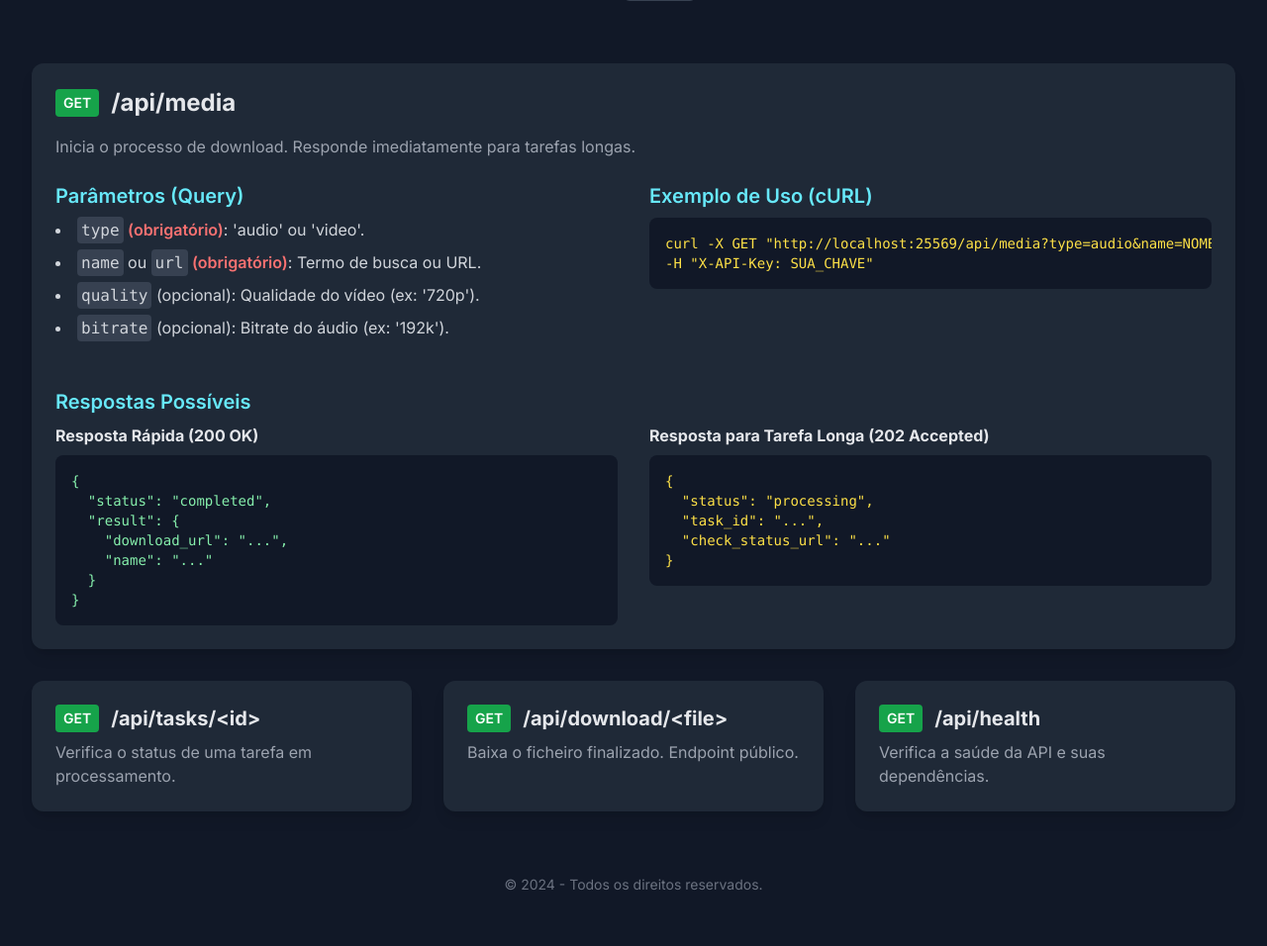
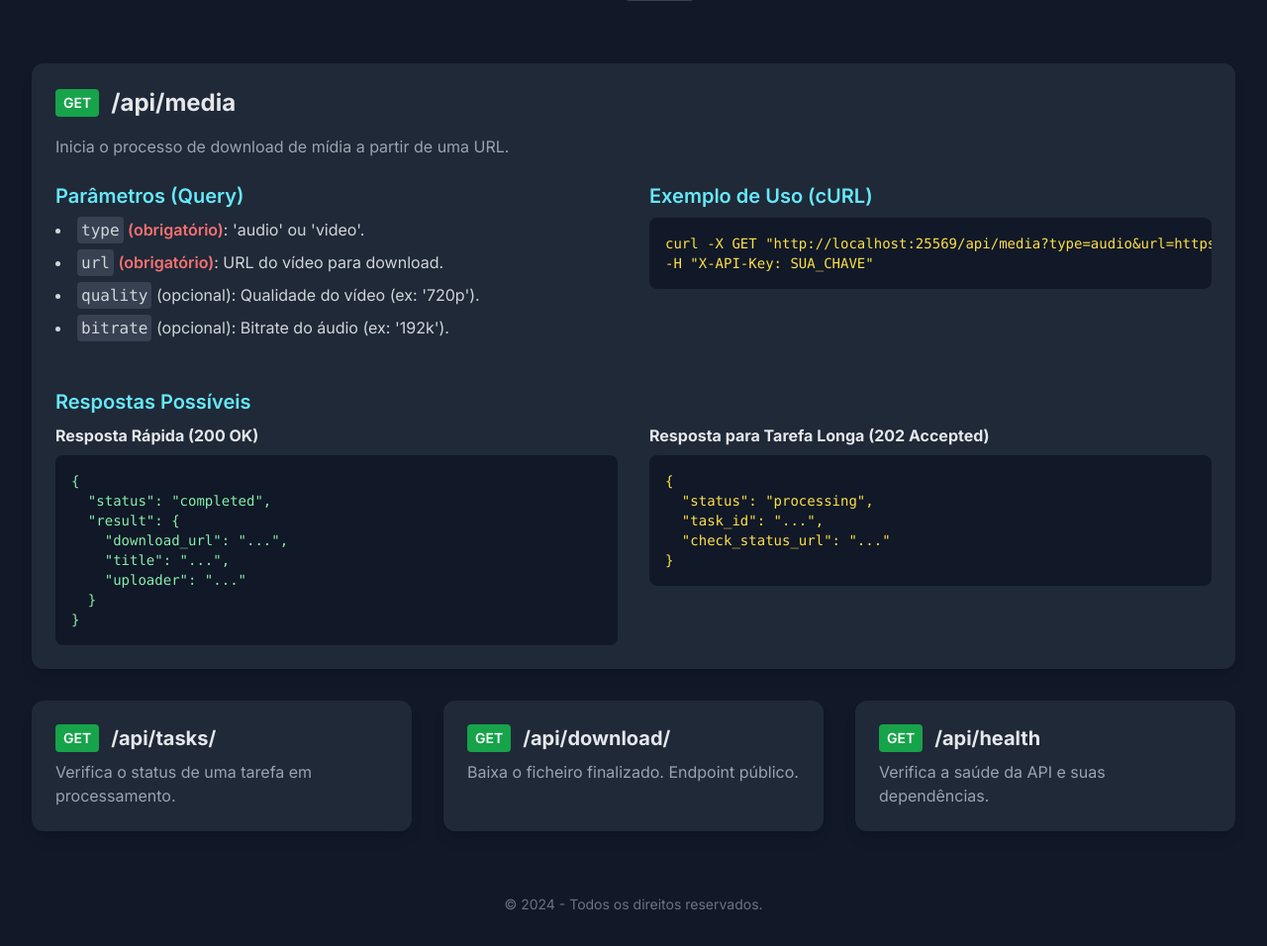
Before and after one commit to NiceATC/YTDLP-WEB-API, a Flask app: page / in a window 1280 px wide. Shown: the part 216-1172 px from the top of the page at 99% size. Before the commit the page ends 1115 px from the top, so only its background shows below. Run offline with Flask 3, Linux system fonts and the light colour scheme; parts of the project's set-up code (start-up, migrations or seed data) failed here and were passed over; some libraries are stand-ins or nearby versions.

Commit message:
Remover opção de busca por nome, manter apenas URL

```diff
--- a/app.py
+++ b/app.py
@@ -263,15 +263,22 @@ def logout():
     return redirect(url_for('login'))
 
 class MediaRequest(BaseModel):
-    type: str; url: Optional[str] = None; name: Optional[str] = None; quality: Optional[str] = None; bitrate: Optional[str] = None
+    type: str
+    url: str
+    quality: Optional[str] = None
+    bitrate: Optional[str] = None
+
     @validator('type')
     def type_must_be_valid(cls, v):
-        if v.lower() not in ['audio', 'video']: raise ValueError("Tipo deve ser 'audio' ou 'video'")
+        if v.lower() not in ['audio', 'video']:
+            raise ValueError("Tipo deve ser 'audio' ou 'video'")
         return v.lower()
-    @validator('name')
-    def url_or_name_must_exist(cls, v, values):
-        if not values.get('url') and not v: raise ValueError('URL ou nome é obrigatório')
-        return v
+
+    @validator('url')
+    def url_must_be_provided(cls, v):
+        if not v or not v.strip():
+            raise ValueError('URL é obrigatória')
+        return v.strip()
 
 @app.route('/')
 def documentation():
@@ -295,8 +302,7 @@ def download_media():
     except ValidationError as e:
         return jsonify({'error': 'Dados de entrada inválidos', 'details': e.errors()}), 400
 
-    search_query = data.url if data.url else f"ytsearch:{data.name}"
-    task = process_media.delay(search_query, data.type, data.quality, data.bitrate)
+    task = process_media.delay(data.url, data.type, data.quality, data.bitrate)
     timeout = Config.get_settings().get("TASK_COMPLETION_TIMEOUT", 60)
 
     try:
--- a/templates/dashboard.html
+++ b/templates/dashboard.html
@@ -74,7 +74,7 @@
                     <div class="grid grid-cols-1 lg:grid-cols-2 gap-8">
                         <div class="bg-gray-800 p-6 rounded-lg shadow-md">
                             <form id="api-test-form" class="space-y-4">
-                                <div><label for="url" class="block text-sm font-medium text-gray-400">URL ou Nome</label><input type="text" name="url" id="url" placeholder="URL do vídeo ou nome para busca" class="mt-1 block w-full bg-gray-700 border-gray-600 rounded-md py-2 px-3 text-white"></div>
+                                <div><label for="url" class="block text-sm font-medium text-gray-400">URL do Vídeo</label><input type="url" name="url" id="url" placeholder="https://www.youtube.com/watch?v=..." required class="mt-1 block w-full bg-gray-700 border-gray-600 rounded-md py-2 px-3 text-white"></div>
                                 <div><label for="type" class="block text-sm font-medium text-gray-400">Tipo</label><select name="type" id="type" class="mt-1 block w-full bg-gray-700 border-gray-600 rounded-md py-2 px-3 text-white"><option value="audio">Áudio</option><option value="video">Vídeo</option></select></div>
                                 <div><label for="quality" class="block text-sm font-medium text-gray-400">Qualidade (Vídeo)</label><input type="text" name="quality" id="quality" placeholder="Ex: 720p (opcional)" class="mt-1 block w-full bg-gray-700 border-gray-600 rounded-md py-2 px-3 text-white"></div>
                                 <div><label for="bitrate" class="block text-sm font-medium text-gray-400">Bitrate (Áudio)</label><input type="text" name="bitrate" id="bitrate" placeholder="Ex: 192k (opcional)" class="mt-1 block w-full bg-gray-700 border-gray-600 rounded-md py-2 px-3 text-white"></div>
@@ -92,7 +92,7 @@
                         <tbody>
                             {% for item in history %}<tr class="border-t border-gray-700 hover:bg-gray-700/50">
                                 <td class="p-4 align-top text-sm text-gray-400">{{ item.timestamp }}</td>
-                                <td class="p-4 align-top"><p class="font-semibold">{{ item.request.type | capitalize }}</p><p class="text-xs text-gray-400 truncate w-64">{{ item.request.url or item.request.name }}</p></td>
+                                <td class="p-4 align-top"><p class="font-semibold">{{ item.request.type | capitalize }}</p><p class="text-xs text-gray-400 truncate w-64">{{ item.request.url }}</p></td>
                                 <td class="p-4 align-top">
                                     {% if item.response.status == 'completed' %}<span class="px-2 py-1 text-xs font-semibold text-green-100 bg-green-600 rounded-full">Concluído</span>
                                     {% elif item.response.status == 'processing' %}<span class="px-2 py-1 text-xs font-semibold text-yellow-100 bg-yellow-600 rounded-full">Processando</span>
--- a/templates/docs.html
+++ b/templates/docs.html
@@ -35,21 +35,21 @@
 
             <div class="bg-gray-800 rounded-xl shadow-lg p-6 endpoint-card">
                 <h3 class="text-2xl font-bold mb-4 flex items-center"><span class="bg-green-600 text-white text-sm font-semibold rounded px-2 py-1 mr-3">GET</span>/api/media</h3>
-                <p class="text-gray-400 mb-6">Inicia o processo de download. Responde imediatamente para tarefas longas.</p>
+                <p class="text-gray-400 mb-6">Inicia o processo de download de mídia a partir de uma URL.</p>
 
                 <div class="grid md:grid-cols-2 gap-8">
                     <div>
                         <h4 class="text-xl font-semibold mb-2 text-cyan-300">Parâmetros (Query)</h4>
                         <ul class="list-disc list-inside space-y-2 text-gray-300 mb-6">
                             <li><code class="bg-gray-700 p-1 rounded">type</code> <span class="text-red-400 font-semibold">(obrigatório)</span>: 'audio' ou 'video'.</li>
-                            <li><code class="bg-gray-700 p-1 rounded">name</code> ou <code class="bg-gray-700 p-1 rounded">url</code> <span class="text-red-400 font-semibold">(obrigatório)</span>: Termo de busca ou URL.</li>
+                            <li><code class="bg-gray-700 p-1 rounded">url</code> <span class="text-red-400 font-semibold">(obrigatório)</span>: URL do vídeo para download.</li>
                             <li><code class="bg-gray-700 p-1 rounded">quality</code> (opcional): Qualidade do vídeo (ex: '720p').</li>
                             <li><code class="bg-gray-700 p-1 rounded">bitrate</code> (opcional): Bitrate do áudio (ex: '192k').</li>
                         </ul>
                     </div>
                     <div>
                         <h4 class="text-xl font-semibold mb-2 text-cyan-300">Exemplo de Uso (cURL)</h4>
-                        <pre class="bg-gray-900 p-4 rounded-lg text-sm text-yellow-300 overflow-x-auto"><code>curl -X GET "http://localhost:25569/api/media?type=audio&name=NOME" \
+                        <pre class="bg-gray-900 p-4 rounded-lg text-sm text-yellow-300 overflow-x-auto"><code>curl -X GET "http://localhost:25569/api/media?type=audio&url=https://www.youtube.com/watch?v=dQw4w9WgXcQ" \
 -H "X-API-Key: SUA_CHAVE"</code></pre>
                     </div>
                 </div>
@@ -62,7 +62,8 @@
   "status": "completed",
   "result": {
     "download_url": "...",
-    "name": "..."
+    "title": "...",
+    "uploader": "..."
   }
 }</code></pre>
                     </div>
@@ -79,11 +80,11 @@
 
             <div class="grid md:grid-cols-2 lg:grid-cols-3 gap-8">
                 <div class="bg-gray-800 rounded-xl shadow-lg p-6 endpoint-card">
-                    <h3 class="text-xl font-bold mb-2 flex items-center"><span class="bg-green-600 text-white text-sm font-semibold rounded px-2 py-1 mr-3">GET</span>/api/tasks/&lt;id&gt;</h3>
+                    <h3 class="text-xl font-bold mb-2 flex items-center"><span class="bg-green-600 text-white text-sm font-semibold rounded px-2 py-1 mr-3">GET</span>/api/tasks/<id></h3>
                     <p class="text-gray-400">Verifica o status de uma tarefa em processamento.</p>
                 </div>
                 <div class="bg-gray-800 rounded-xl shadow-lg p-6 endpoint-card">
-                    <h3 class="text-xl font-bold mb-2 flex items-center"><span class="bg-green-600 text-white text-sm font-semibold rounded px-2 py-1 mr-3">GET</span>/api/download/&lt;file&gt;</h3>
+                    <h3 class="text-xl font-bold mb-2 flex items-center"><span class="bg-green-600 text-white text-sm font-semibold rounded px-2 py-1 mr-3">GET</span>/api/download/<file></h3>
                     <p class="text-gray-400">Baixa o ficheiro finalizado. Endpoint público.</p>
                 </div>
                 <div class="bg-gray-800 rounded-xl shadow-lg p-6 endpoint-card">
```
Also changed, not shown: tasks.py (+5 -4 lines).
